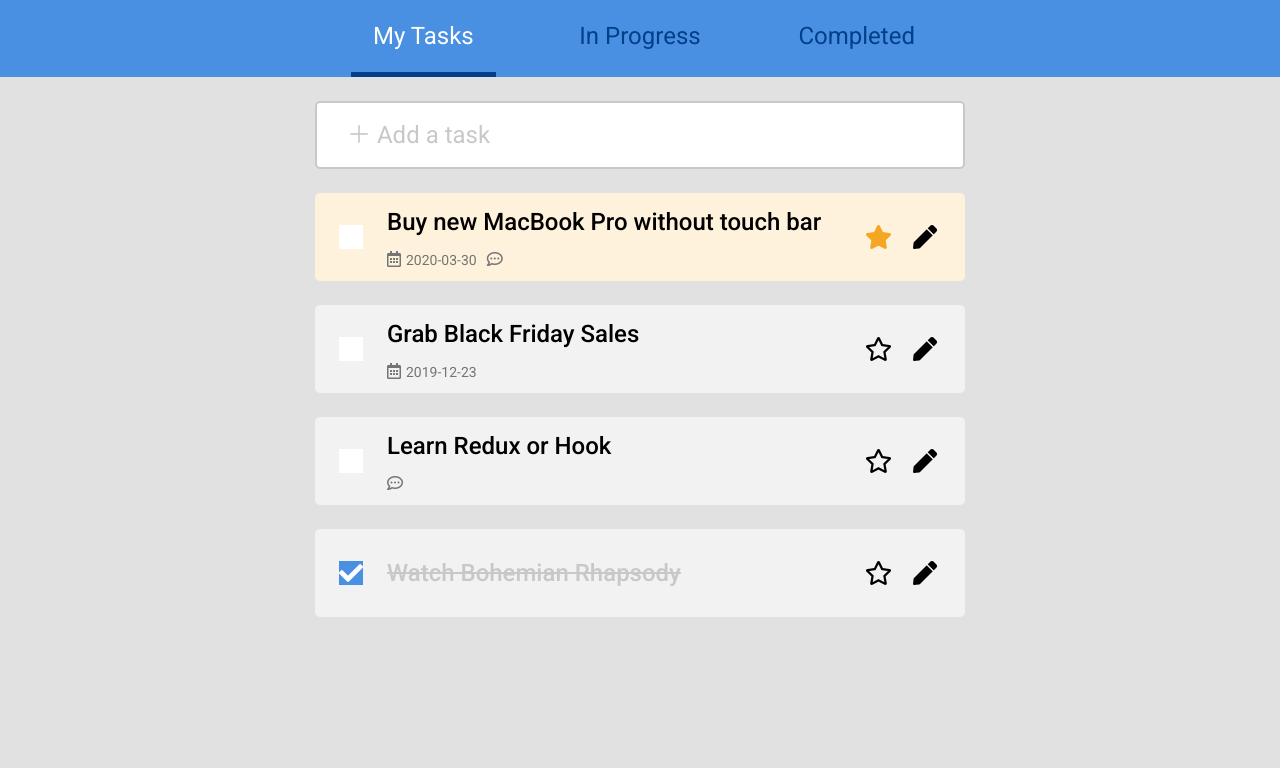
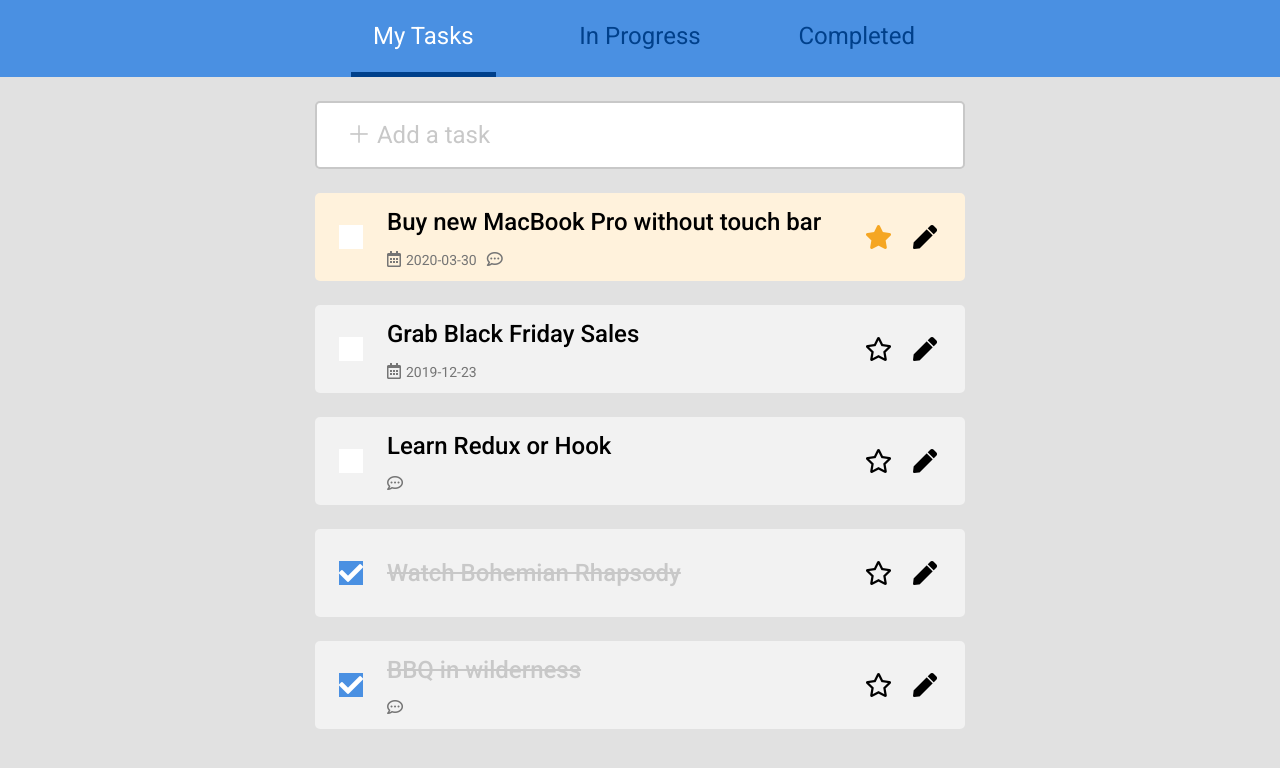
Before and after one commit to pamcy/React-ToDoList-App, a React (Create React App) app: page / in a window 1280 px wide. Shown: the top 768 px of the page. Built offline with nearby package versions, Linux system fonts and the light colour scheme.

Commit message:
:speech_balloon: Add a new sample todo

```diff
--- a/src/sample-todos.js
+++ b/src/sample-todos.js
@@ -39,6 +39,16 @@ const todos = [
     important: true,
     isEditMode: false,
   },
+  {
+    id: 5,
+    title: 'BBQ in wilderness',
+    date: '',
+    time: '15:00',
+    comment: 'Make new recipe: mixed leaf & orange salad',
+    completed: true,
+    important: false,
+    isEditMode: false,
+  },
 ];
 
 export default todos;
```
